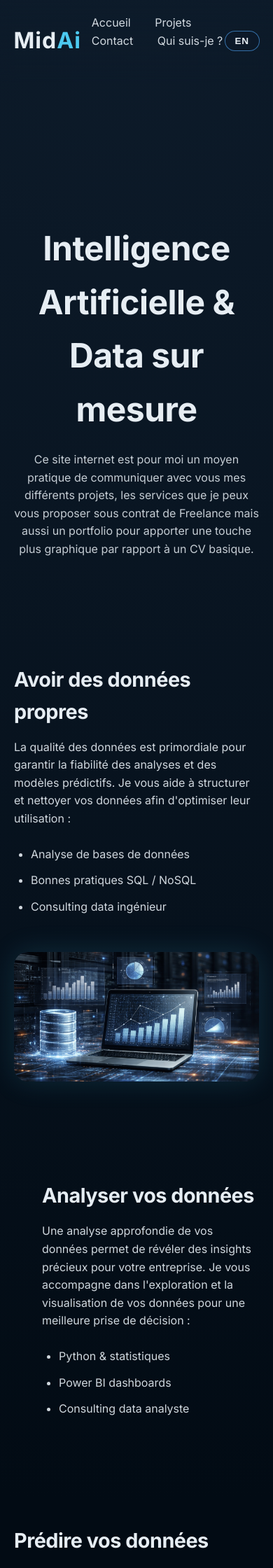
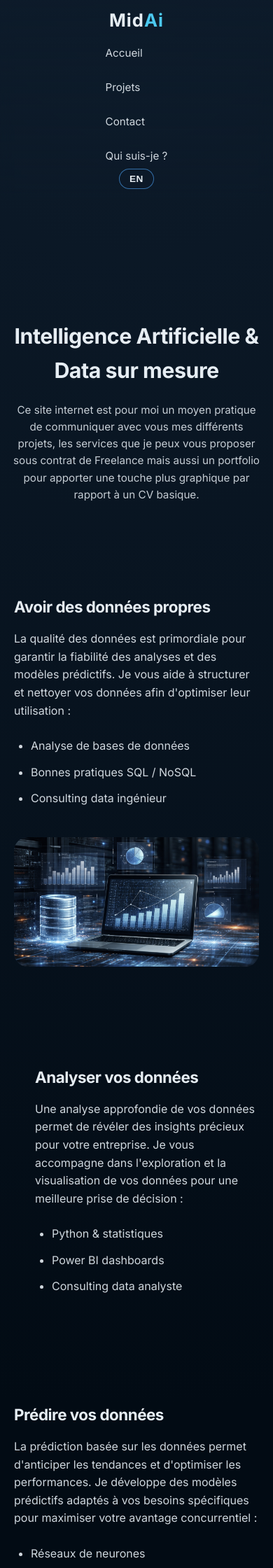
Before and after one commit to Michael-Lapeyrere/MidAI, a Django app: page /fr/ in a window 390 px wide. Shown: the top 2240 px of the page at 70% size. Run offline with Django 3.2, Linux system fonts and the light colour scheme.

Commit message:
Mobile Responsive Update

```diff
--- a/app/static/css/main.css
+++ b/app/static/css/main.css
@@ -583,70 +583,6 @@ p, li {
     color: #e6edf3;
 }
 
-/* ===== RESPONSIVE ===== */
-
-@media (max-width: 900px) {
-    .service {
-        grid-template-columns: 1fr;
-        padding: 70px 20px;
-        gap: 40px;
-        text-align: left;
-    }
-
-    .service .text,
-    .service .image {
-        order: unset;
-    }
-
-    .service .image {
-        height: auto;
-    }
-
-    .service img {
-        width: 100%;
-        height: auto;
-        border-radius: 16px;
-    }
-
-    .service ul {
-        margin-left: 0;
-        padding-left: 18px;
-    }
-
-    .service .text p {
-        max-width: 100%;
-    }
-
-    .contact-layout {
-        grid-template-columns: 1fr;
-        gap: 40px;
-    }
-}
-
-@media (max-width: 600px) {
-    .footer {
-        flex-direction: column;
-        gap: 15px;
-        text-align: center;
-    }
-
-    .footer a {
-        margin-left: 0;
-        margin-right: 10px;
-    }
-}
-
-@media (prefers-reduced-motion: reduce) {
-    .project-hero,
-    .project-hero .tag,
-    .project-section {
-        animation: none !important;
-        transition: none !important;
-        opacity: 1 !important;
-        transform: none !important;
-    }
-}
-
 html, body {
     overflow-x: hidden;
 }
@@ -801,30 +737,6 @@ html, body {
 .btn-secondary:hover {
     background: rgba(255,255,255,0.08);
     transform: translateY(-3px);
-}
-
-@media (max-width: 900px) {
-    .project-hero h1 {
-        font-size: 2.3rem;
-    }
-
-    .project-content {
-        padding: 70px 8%;
-    }
-}
-
-@media (max-width: 600px) {
-    .project-hero {
-        padding: 90px 8% 60px;
-    }
-
-    .project-hero h1 {
-        font-size: 2rem;
-    }
-
-    .project-section {
-        margin-bottom: 50px;
-    }
 }
 
 /* ============================= */
--- a/app/static/css/responsive.css
+++ b/app/static/css/responsive.css
@@ -0,0 +1,188 @@
+/* ================================================= */
+/* =============== BASE RESPONSIVE ================= */
+/* ================================================= */
+
+img {
+    max-width: 100%;
+    height: auto;
+}
+
+/* ================================================= */
+/* ================= TABLETTE ====================== */
+/* ================================================= */
+@media (max-width: 900px) {
+
+    /* ===== Header / Nav ===== */
+    .header {
+        flex-direction: column;
+        align-items: center;
+        padding: 1rem;
+    }
+
+    .nav {
+        display: flex;
+        flex-direction: column;
+        gap: 0.8rem;
+        margin-top: 1rem;
+    }
+
+    /* ===== Hero ===== */
+    .hero {
+        padding: 100px 6% 70px;
+    }
+
+    .hero h1 {
+        font-size: 2.4rem;
+    }
+
+    /* ===== Services ===== */
+    .service {
+        grid-template-columns: 1fr;
+        padding: 70px 20px;
+        gap: 40px;
+        text-align: left;
+    }
+
+    .service .image {
+        height: auto;
+    }
+
+    .service img {
+        width: 100%;
+        height: auto;
+        border-radius: 16px;
+    }
+
+    .service ul {
+        margin-left: 0;
+        padding-left: 18px;
+    }
+
+    /* ===== Projects ===== */
+    .projects-grid {
+        grid-template-columns: 1fr;
+    }
+
+    .project-hero h1 {
+        font-size: 2.3rem;
+    }
+
+    .project-content {
+        padding: 70px 8%;
+    }
+
+    /* ===== Contact ===== */
+    .contact-layout {
+        grid-template-columns: 1fr;
+        gap: 40px;
+    }
+
+    /* ===== About ===== */
+    .about-header {
+        flex-direction: column;
+        text-align: center;
+        gap: 2rem;
+    }
+
+    .about-item {
+        grid-template-columns: 1fr;
+    }
+
+    .about-meta {
+        text-align: left;
+    }
+
+    .about-meta::after {
+        display: none;
+    }
+}
+
+/* ================================================= */
+/* ================== MOBILE ======================= */
+/* ================================================= */
+@media (max-width: 600px) {
+
+    /* ===== Header ===== */
+    .logo {
+        font-size: 1.6rem;
+    }
+
+    .nav a {
+        font-size: 0.95rem;
+        margin: 6px 0;
+    }
+
+    /* ===== Hero ===== */
+    .hero {
+        padding: 90px 16px 60px;
+    }
+
+    .hero h1 {
+        font-size: 2.1rem;
+    }
+
+    .hero p {
+        font-size: 0.95rem;
+    }
+
+    /* ===== Services ===== */
+    .service {
+        gap: 30px;
+    }
+
+    .service .text h2 {
+        font-size: 1.5rem;
+    }
+
+    .service .image {
+        box-shadow: none;
+    }
+
+    /* ===== Projects ===== */
+    .project-hero {
+        padding: 90px 8% 60px;
+    }
+
+    .project-hero h1 {
+        font-size: 2rem;
+    }
+
+    .project-section {
+        margin-bottom: 50px;
+    }
+
+    /* ===== Footer ===== */
+    .footer {
+        flex-direction: column;
+        gap: 15px;
+        text-align: center;
+    }
+
+    .footer a {
+        margin: 0 8px;
+    }
+}
+
+/* ================================================= */
+/* ============== TRÈS PETITS MOBILES ============== */
+/* ================================================= */
+@media (max-width: 480px) {
+
+    .hero h1 {
+        font-size: 1.9rem;
+    }
+
+    .service .text h2 {
+        font-size: 1.4rem;
+    }
+}
+
+/* ================================================= */
+/* ============== ACCESSIBILITÉ ==================== */
+/* ================================================= */
+@media (prefers-reduced-motion: reduce) {
+    * {
+        animation: none !important;
+        transition: none !important;
+    }
+}
```
